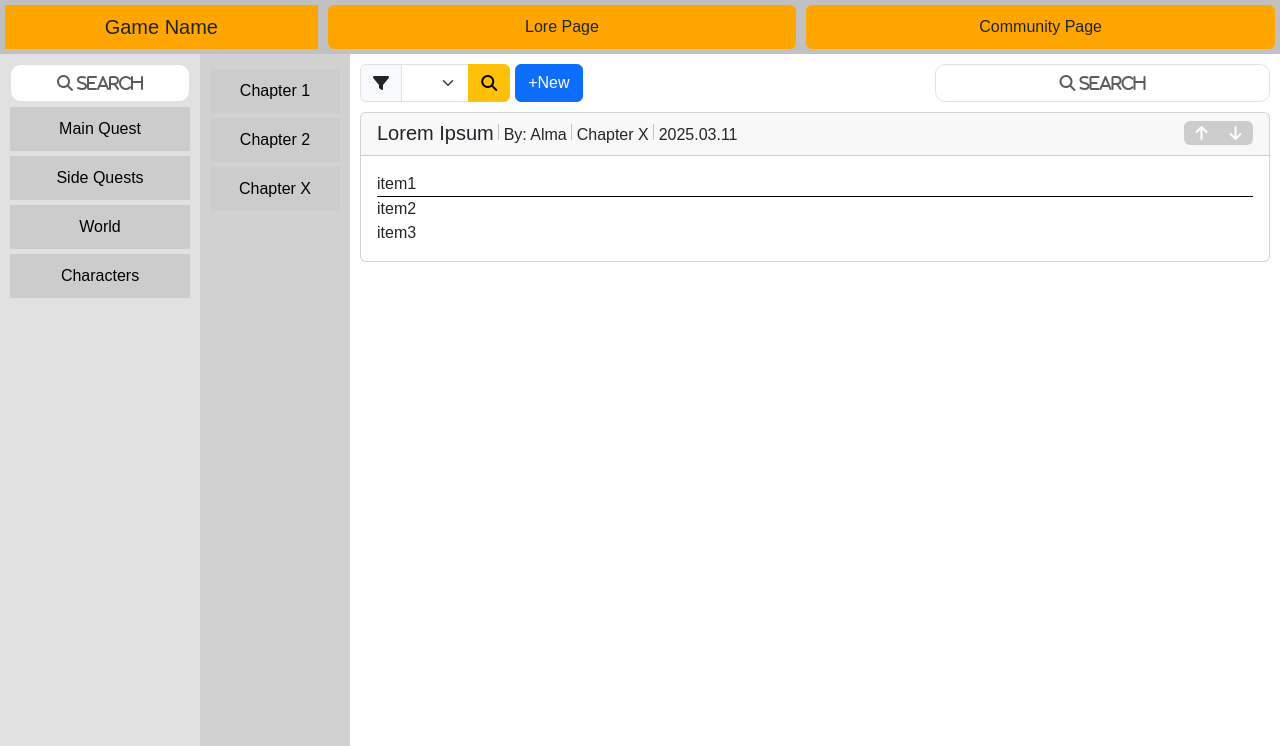
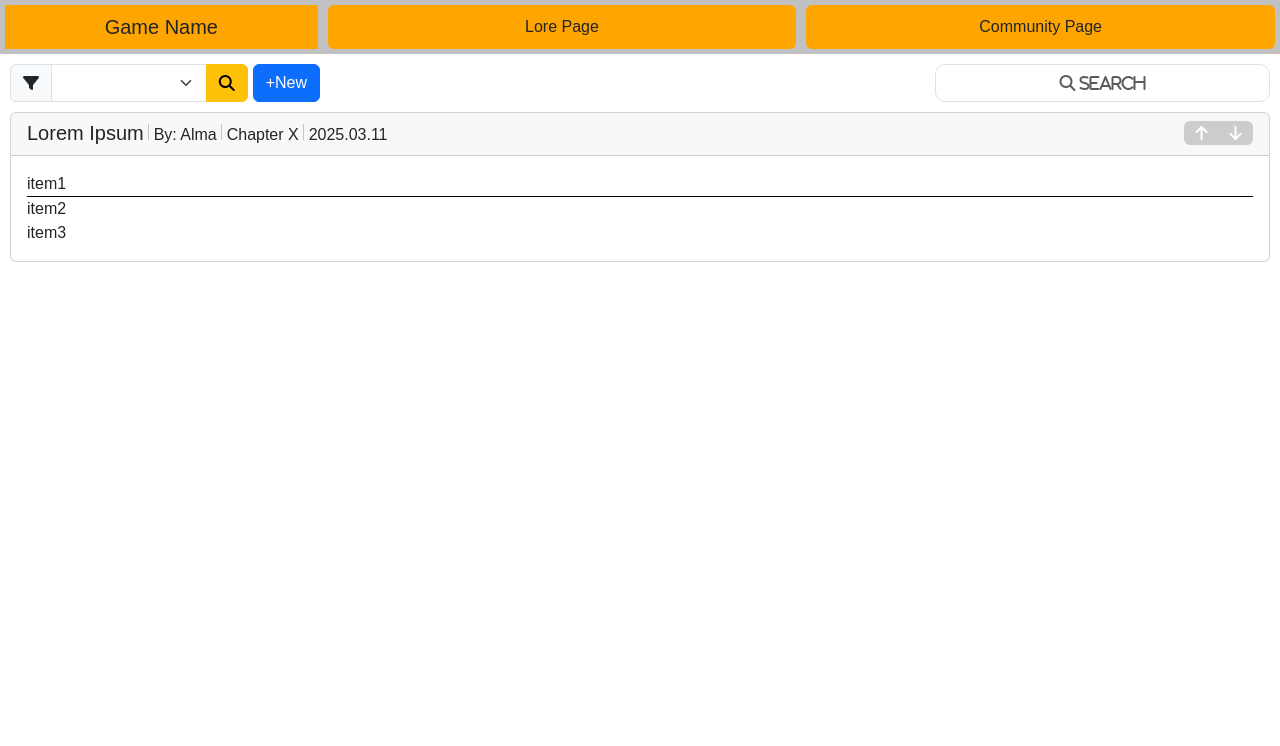
Before and after one commit to NagyGergo1/loretracker, a PHP site: page /communityPage.html in a window 1280 px wide. Shown: the part 54-800 px from the top of the page. Run offline with PHP 8.4, Linux system fonts and the light colour scheme; lists and menus that the app fills with data are empty; some libraries are stand-ins or nearby versions.

```diff
--- a/communityPage.html
+++ b/communityPage.html
@@ -31,20 +31,7 @@
             <a href="#" type="button" class="btn">Community Page</a>
         </div>
         <div class="main">
-            <div class="sidebar">
-                <input type="text" name="text_gamePageSearch" id="text_gamePageSearch" class="form-control"
-                    placeholder="&#xf002 Search">
-                <button>Main Quest</button>
-                <button>Side Quests</button>
-                <button>World</button>
-                <button>Characters</button>
-            </div>
-            <div class="chapter-navbar">
-                <button>Chapter 1</button>
-                <button>Chapter 2</button>
-                <button>Chapter X</button>
-            </div>
-            <div class="content-area">
+            <div class="content-area" id="content-area">
                 <div class="community-container">
                     <div class="left-side">
                         <div class="input-group">
--- a/css/communityPage.css
+++ b/css/communityPage.css
@@ -11,18 +11,6 @@
 #filter_icon,
 #startButton_communityFilter {
     font-family: 'FontAwesome';
-}
-
-.sidebar {
-    width: 200px;
-    background-color: #e1e1e1;
-    padding: 10px;
-}
-
-.chapter-navbar {
-    width: 150px;
-    background-color: #d1d1d1;
-    padding: 10px;
 }
 
 .button-container {
--- a/js/communityPage.js
+++ b/js/communityPage.js
@@ -0,0 +1,37 @@
+import { $ } from "./index.js";
+import { callphpFunction } from "./index.js";
+import { steamRequest } from "./index.js";
+
+async function newPostSections() {
+    let select = $("newPostSection");
+    let userAdatok = await steamRequest();
+    let jatekAdatok = await callphpFunction("gameloadall", {id : 1});
+    for (let i = 0; i < userAdatok.length; i++) {
+        for (let j = 0; j < jatekAdatok.length; j++) {
+            if (userAdatok[i].name == jatekAdatok[j].title) {
+                let option = document.createElement("option");
+                option.value = jatekAdatok[j].title;
+                option.innerHTML = `Chapter ${j + 1}`;
+
+                select.appendChild(option);
+            }
+        }
+    }
+}
+
+async function ujPost() {
+    let kiiras = $("content-area");
+
+    kiiras.innerHTML = "";
+
+    let ujPostDiv = document.createElement("div");
+    ujPostDiv.classList.add("new-post-area");
+
+    let ujPostForm = document.createElement("form");
+
+    ujPostForm.innerHTML += ``;
+}
+
+window.addEventListener("load", function() {
+    newPostSections();
+})
--- a/js/index.js
+++ b/js/index.js
@@ -1,3 +1,7 @@
+export function $(id) {
+    return document.getElementById(id);
+}
+
 export var loginStat = false;
 
 export var tempLogin = false;
@@ -8,13 +12,13 @@ export async function callphpFunction(funcName, params = {}){
             "params" : params
         }
         //Otthon
-        let response = await fetch('http://localhost/Iskolai_Munka/Projekt%20Munka/loretracker/php/index.php/' + funcName, {
+        //let response = await fetch('http://localhost/Iskolai_Munka/Projekt%20Munka/loretracker/php/index.php/' + funcName, {
 
         //Laragon
         //let response = await fetch('http://localhost/loretracker/php/index.php/' + funcName, {
 
         //Iskola
-        //let response = await fetch('http://localhost/fodor/vizsgaRemek/loretracker/php/index.php/' + funcName, {
+        let response = await fetch('http://localhost/fodor/vizsgaRemek/loretracker/php/index.php/' + funcName, {
             method : 'POST',
             headers : {
                 'Content-Type' : 'application/json',
@@ -84,7 +88,9 @@ export async function steamRequest() {
         // if (valasz2.ok) {
         //     console.log(adatok2.game.availableGameStats.achievements)
         // }
-        else alert("nem jo :c")
+        else {
+            return false;
+        }
 
     } catch (error) {
         console.log(error)
--- a/libraryPage.html
+++ b/libraryPage.html
@@ -84,7 +84,7 @@
     <script src="https://cdn.jsdelivr.net/npm/bootstrap@5.3.3/dist/js/bootstrap.bundle.min.js"
         integrity="sha384-YvpcrYf0tY3lHB60NNkmXc5s9fDVZLESaAA55NDzOxhy9GkcIdslK1eN7N6jIeHz"
         crossorigin="anonymous"></script>
-    <script src="./js/libraryPage.js"></script>
+    <script type="module" src="./js/libraryPage.js"></script>
 </body>
 
 </html>
```
Also changed, not shown: other parts of communityPage.html (+33 -1 lines), js/libraryPage.js (+12 -9 lines).
